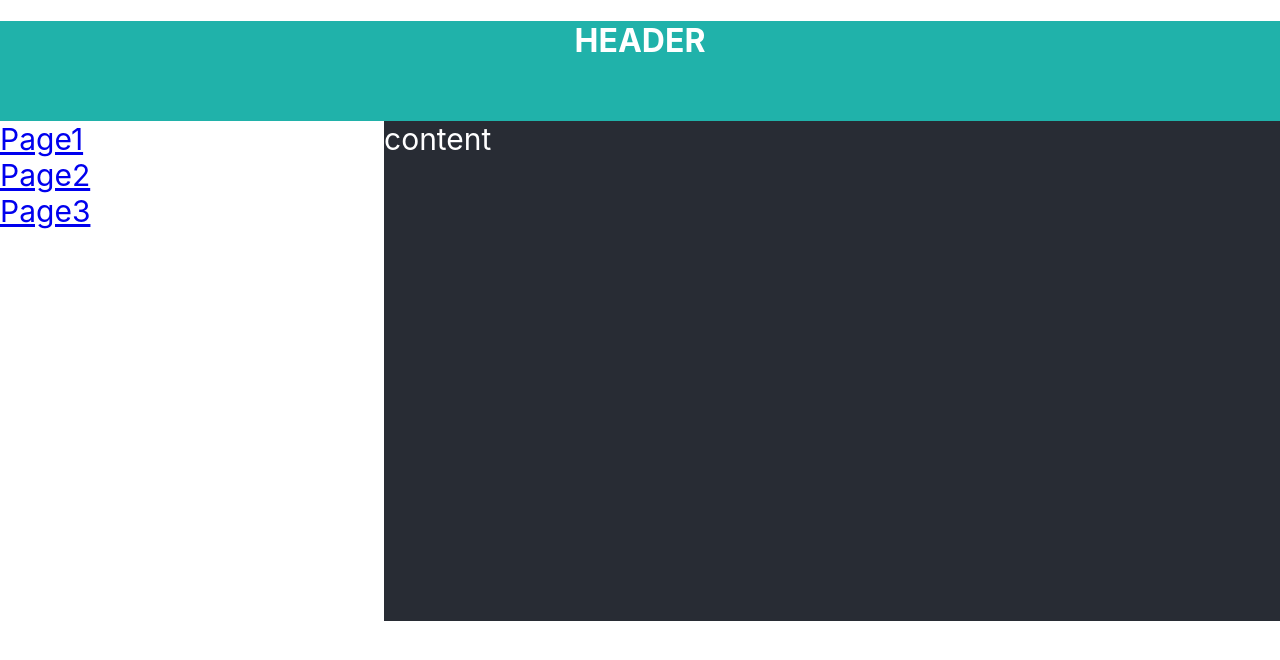
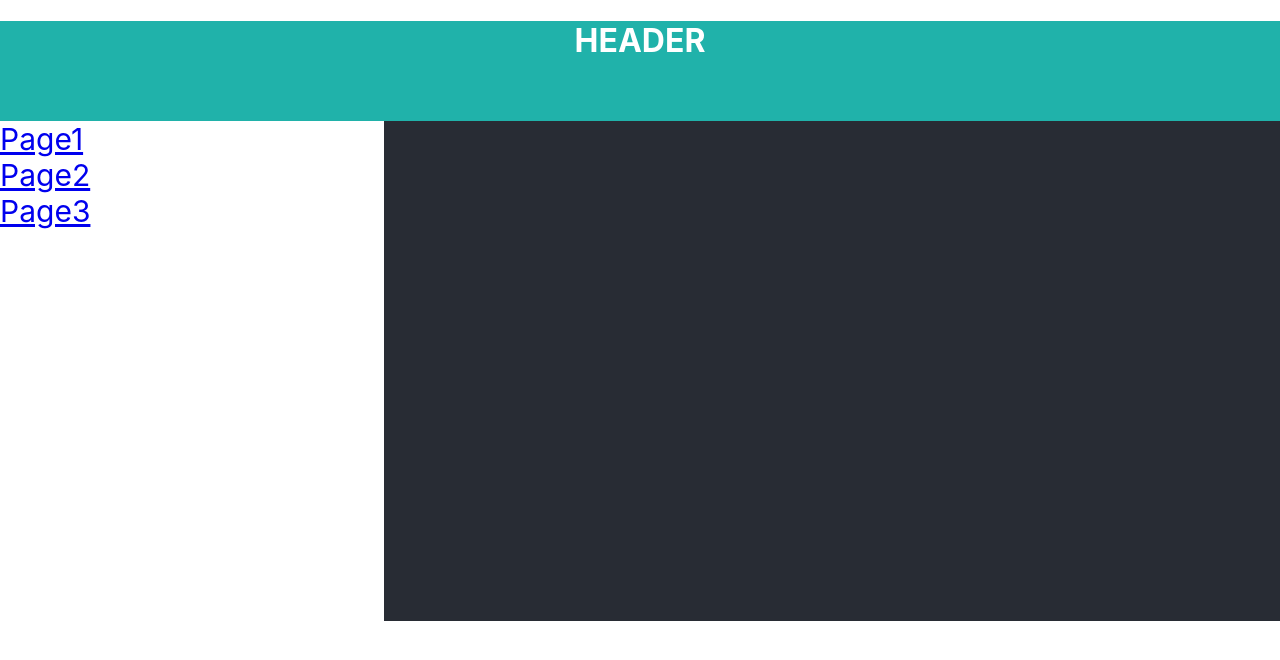
Before and after one commit to IJTINK7/Practice, a React (Create React App) app: page / in a window 1280 px wide. Shown: the top 660 px of the page. Built offline with nearby package versions, Linux system fonts and the light colour scheme.

Commit message:
Changing Site.tsx

```diff
--- a/src/components/Site.tsx
+++ b/src/components/Site.tsx
@@ -22,7 +22,6 @@ export const Site = () => {
                         <Route path={"/page2"} element={<PageTwo/>}/>
                         <Route path={"/page3"} element={<PageThree/>}/>
                     </Routes>
-               content
                 </div>
             </div>
         </div>
```
